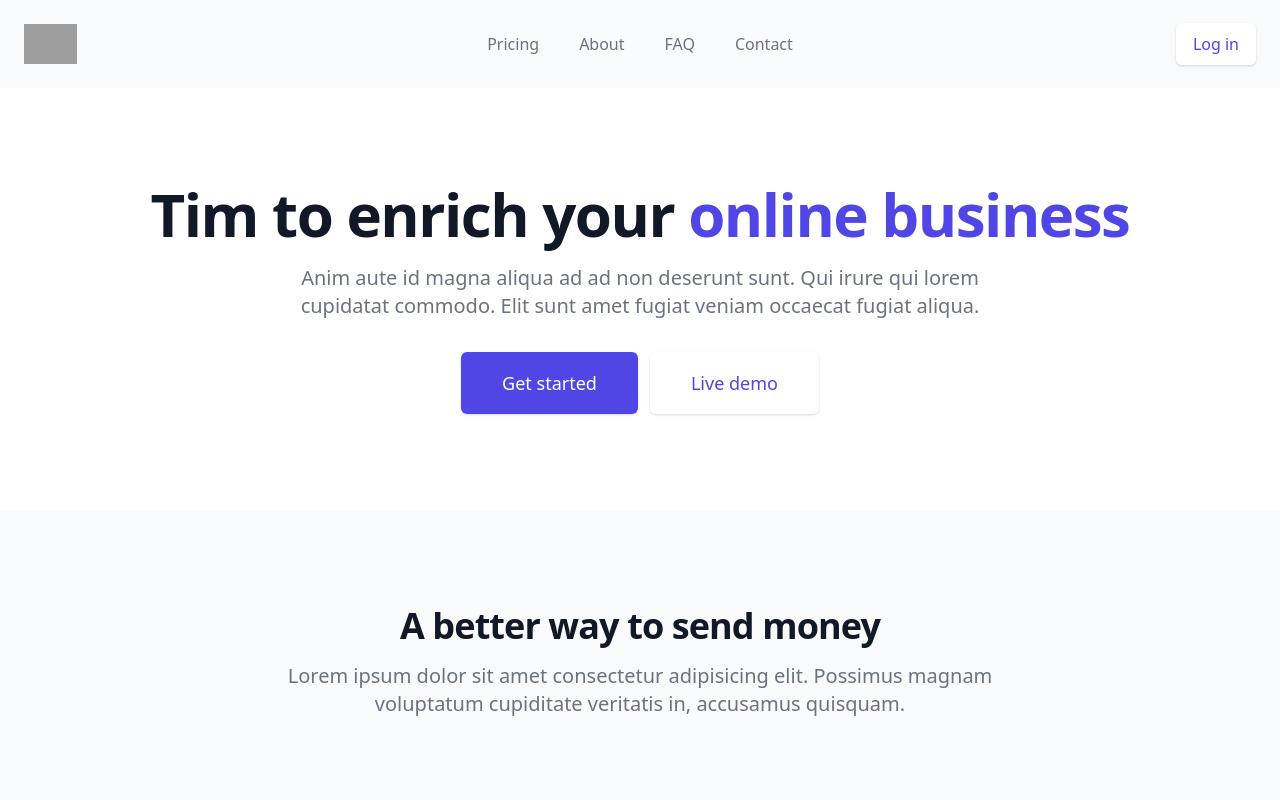
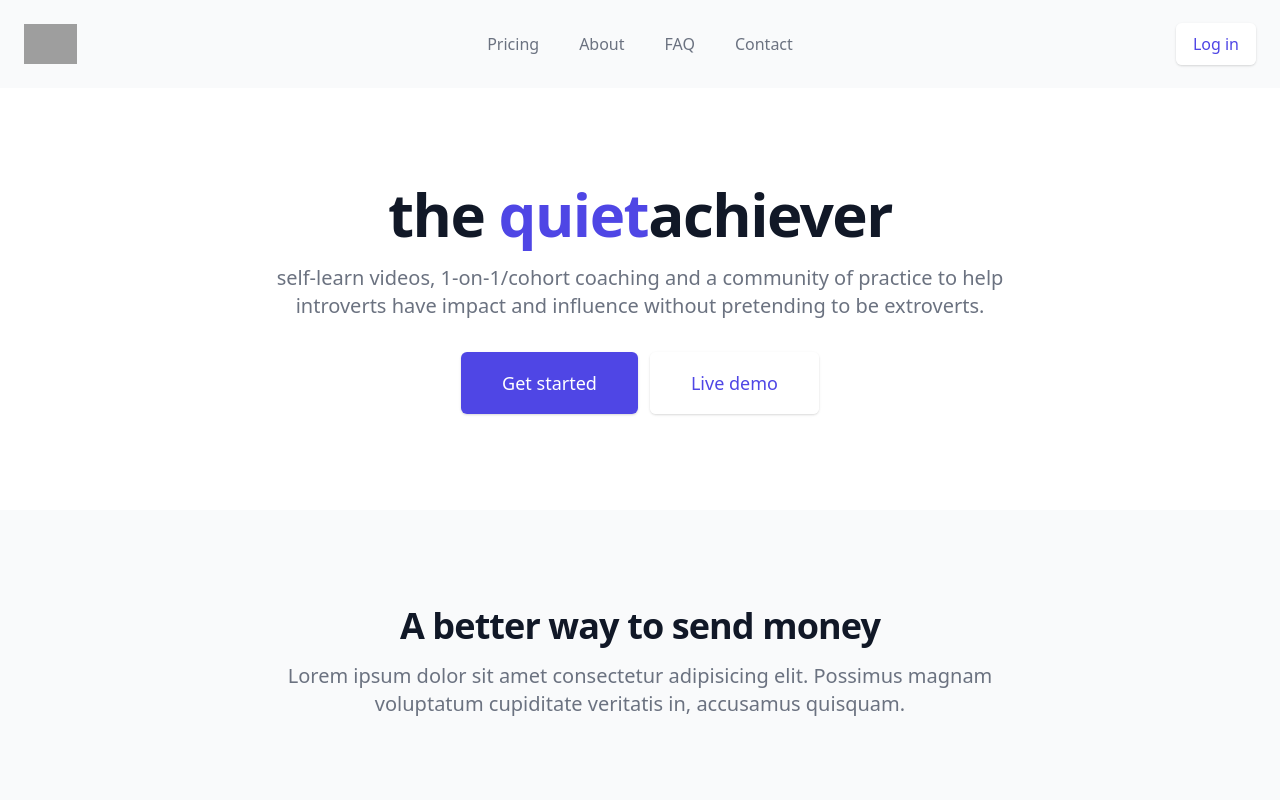
Before and after one commit to timyeothequietachievr/website, a Next.js app: page / in a window 1280 px wide. Shown: the top 800 px of the page. Built offline with nearby package versions, Linux system fonts and the light colour scheme; grey boxes are pictures that could not be loaded; a web font is replaced by a local one.

Commit message:
masthead copy

```diff
--- a/components/Masthead.jsx
+++ b/components/Masthead.jsx
@@ -3,15 +3,14 @@ export default function Masthead() {
     <section className="py-16 bg-white overflow-hidden lg:py-24">
       <div className="text-center">
         <h1 className="text-4xl tracking-tight font-extrabold text-gray-900 sm:text-5xl md:text-6xl">
-          <span className="block xl:inline">Tim to enrich your</span>{' '}
+          <span className="block xl:inline">the</span>{' '}
           <span className="block text-indigo-600 xl:inline">
-            online business
+            quiet
           </span>
+          <span className="block xl:inline">achiever</span>{' '}
         </h1>
         <p className="mt-3 max-w-md mx-auto text-base text-gray-500 sm:text-lg md:mt-5 md:text-xl md:max-w-3xl">
-          Anim aute id magna aliqua ad ad non deserunt sunt. Qui irure qui lorem
-          cupidatat commodo. Elit sunt amet fugiat veniam occaecat fugiat
-          aliqua.
+        self-learn videos, 1-on-1/cohort coaching and a community of practice to help introverts have impact and influence without pretending to be extroverts.
         </p>
         <div className="mt-5 max-w-md mx-auto sm:flex sm:justify-center md:mt-8">
           <div className="rounded-md shadow">
```
